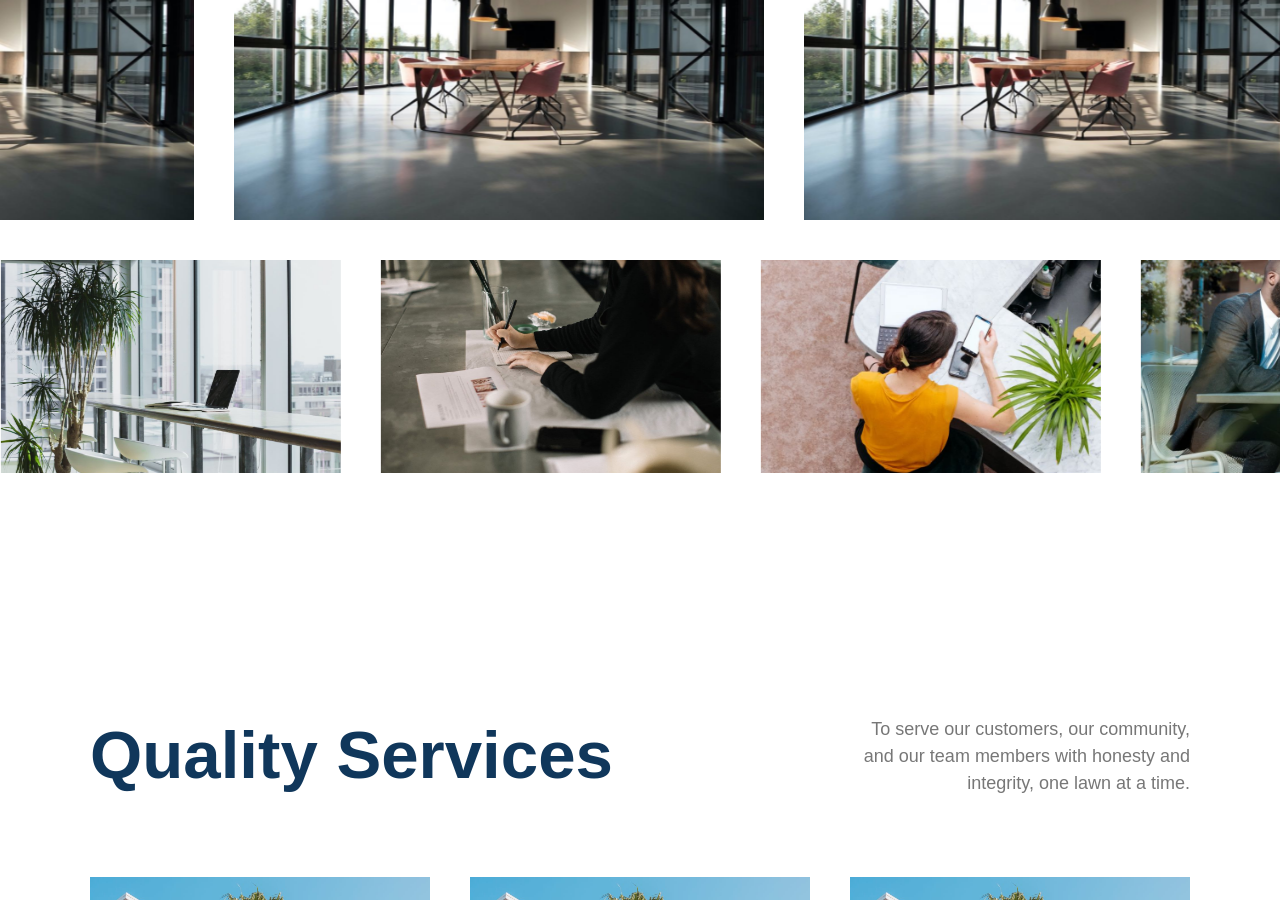
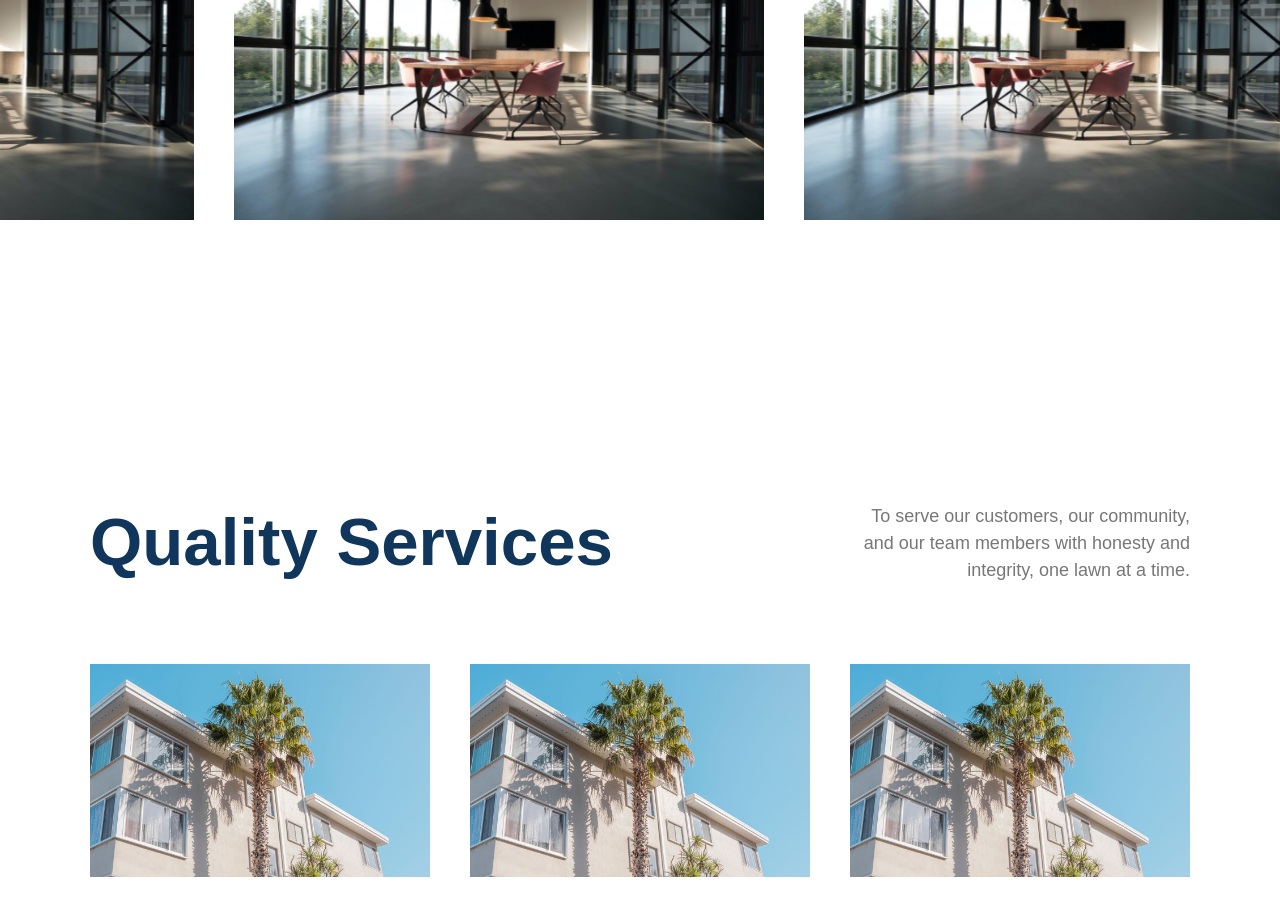
Before and after one commit to aitshuber/-allaroundlawncc, a Jekyll site: the page built from _pages/index.html, in a window 1280 px wide and 900 px high, scrolled down 2087 px. Built offline with Jekyll 4.4.1, drawn with Linux system fonts in a browser that asks for light colours; nearby versions of some CDN libraries; some web fonts are replaced.

Commit message:
Updated '_pages/index.html' via CloudCannon

```diff
--- a/_pages/index.html
+++ b/_pages/index.html
@@ -1,12 +1,18 @@
 ---
 title: Lawn Service & Maintenance | Lafayette, LA | All Around Lawn Service
-description: All Around Lawn Service offers a variety of landscape services for all of Lafayette area, call for a free estimate!
-keywords: Scott, LA, Louisiana, lawn maintenance, landscape, hydro-seeding, holiday décor, landscaping, lawn care, horticultural services, hydro-mulching, pressure wash, lawn aeration, fertilization, weed control, holiday decorating, event decorating, residential, commercial, Broussard, Lafayette, South Louisiana, lawn service, Youngsville, Breaux Bridge, weedeating,
+description: >-
+  All Around Lawn Service offers a variety of landscape services for all of
+  Lafayette area, call for a free estimate!
+keywords: >-
+  Scott, LA, Louisiana, lawn maintenance, landscape, hydro-seeding, holiday
+  décor, landscaping, lawn care, horticultural services, hydro-mulching,
+  pressure wash, lawn aeration, fertilization, weed control, holiday decorating,
+  event decorating, residential, commercial, Broussard, Lafayette, South
+  Louisiana, lawn service, Youngsville, Breaux Bridge, weedeating,
 layout: default
-permalink: "/"
+permalink: /
 ---
-
-  <!-- header -->
+<!-- header -->
   <section class="overflow-hidden bg-black" data-aos="fade-in">
     <div class="d-flex flex-column py-20 container foreground min-vh-100">
       <div class="row align-items-center justify-content-center justify-content-lg-between my-auto">
@@ -30,57 +36,58 @@
             <div class="card-body bg-white">
               <form method="post" action="/success" class="row g-2">
                 <div class="col-md-12"><h4 class="editable">Request a Quote</h4>
-                <p class="editable"> Get In Touch With Us or give us a call <a href="tel:337-332-5298" class="phone fw-bold">337-332-5298</a></p>
+                <p class="editable">
+                  Get In Touch With Us or give us a call <a class="phone fw-bold" href="tel:337-332-5298">337-332-5298</a>
+                </p>
               </div>
                 <div class="col-lg-6">
                   <div class="form-floating">
-                    <input type="text" class="form-control" id="floatingInput-1" placeholder="Your Name" name="name" required>
+                    <input type="text" class="form-control" id="floatingInput-1" placeholder="Your Name" name="name" required />
                     <label for="floatingInput-1" name="Name">Your Name</label>
                   </div>
                 </div>
                 <div class="col-lg-6">
                   <div class="form-floating">
-                    <input type="text" class="form-control" id="floatingInput-1" placeholder="Phone Number" name="number" required>
+                    <input type="text" class="form-control" id="floatingInput-1" placeholder="Phone Number" name="number" required />
                     <label for="floatingInput-1" name="Name">Your Number</label>
                   </div>
                 </div>
                 <div class="col-lg-6">
                   <div class="form-floating">
-                    <input type="text" class="form-control" id="floatingInput-2" placeholder="Your Address" name="Address">
+                    <input type="text" class="form-control" id="floatingInput-2" placeholder="Your Address" name="Address" />
                     <label for="floatingInput-2">Your Address</label>
                   </div>
                 </div>
                 <div class="col-lg-6">
                   <div class="form-floating">
-                    <input type="text" class="form-control" id="floatingInput-2" placeholder="Acreage" name="Acreage">
+                    <input type="text" class="form-control" id="floatingInput-2" placeholder="Acreage" name="Acreage" />
                     <label for="floatingInput-2">Estimated Acreage</label>
                   </div>
                 </div>
                 <div class="col-lg-12">
                   <div class="form-floating">
-                    <input type="email" class="form-control" id="floatingInput-3" placeholder="name@example.com" name="email" required>
+                    <input type="email" class="form-control" id="floatingInput-3" placeholder="name@example.com" name="email" required />
                     <label for="floatingInput-3">Email address</label>
                   </div>
                 </div>
                 <div class="col-lg-12">
                   <div class="form-floating">
-                    <input type="text" class="form-control" id="floatingInput-2" placeholder="How did you hear about us" name="how they heard">
+                    <input type="text" class="form-control" id="floatingInput-2" placeholder="How did you hear about us" name="how they heard" />
                     <label for="floatingInput-2">How did you hear about us</label>
                   </div>
                 </div>
 
                 <div class="col-md-12">
                   <div class="form-floating">
-                    <textarea class="form-control" placeholder="Leave a comment here" id="floatingTextarea2"
-                      style="height: 100px"name="message"></textarea>
+                    <textarea class="form-control" placeholder="Leave a comment here" id="floatingTextarea2" style="height: 100px" name="message"></textarea>
                     <label for="floatingTextarea2">Message</label>
                   </div>
                 </div>
-                <input type="hidden" name="inbox_key" value="all-around-contact">
-                <input type="hidden" name="_to" value="carlos@oaccoladesit.com">
-                <input type="text" name="_gotcha" style="display: none;">
+                <input type="hidden" name="inbox_key" value="all-around-contact" />
+                <input type="hidden" name="_to" value="carlos@oaccoladesit.com" />
+                <input type="text" name="_gotcha" style="display: none;" />
                 <div class="d-grid">
-                  <input class="btn btn-green btn-lg" type="submit" value="Get In Touch">
+                  <input class="btn btn-green btn-lg" type="submit" value="Get In Touch" />
                 </div>
 
               </form>
@@ -89,8 +96,7 @@
         </div>
       </div>
     </div>
-    <figure class="background background-overlay" style="background-image: url('./assets/images/lafayette-lawn-services.png');background-position:bottom"
-      data-top-top="transform: scale(1);" data-top-bottom="transform: scale(1.1);"></figure>
+    <figure class="background background-overlay" style="background-image: url('./assets/images/lafayette-lawn-services.png');background-position:bottom" data-top-top="transform: scale(1);" data-top-bottom="transform: scale(1.1);"></figure>
   </section>
 
 
@@ -99,7 +105,7 @@
    <div class="container">
      <div class="row justify-content-center mb-10">
        <div class="col-lg-12 text-center">
-         <h2 class="fw-bold">All Around Lawn Service, Inc. is licensed & insured <br/> <span class="fw-light fs-4">serving Acadiana’s commercial and residential lawn care needs since 2008.</span></h2>
+         <h2 class="fw-bold editable">All Around Lawn Service, Inc. is licensed & insured <br /> <span class="fw-light fs-4">serving Acadiana’s commercial and residential lawn care needs since 2008.</span></h2>
        </div>
      </div>
      <div class="row g-3 g-xl-5">
@@ -109,8 +115,8 @@
              <i class="bi bi-house fs-2 text-green"></i>
            </div>
            <div class="card-footer">
-             <h3 class="fs-5 fw-bold">Residential</h3>
-             <p class="text-primary">Servicing Lafayette and surrounding areas.
+             <h3 class="fs-5 fw-bold editable">Residential</h3>
+             <p class="text-primary editable">Servicing Lafayette and surrounding areas.
                For all residential and service needs, please contact us or request a quote.</p>
            </div>
          </div>
@@ -121,8 +127,8 @@
              <i class="bi bi-building fs-2 text-green"></i>
            </div>
            <div class="card-footer">
-             <h3 class="fs-5 fw-bold">Commercial</h3>
-             <p class="text-primary">Servicing Lafayette and surrounding areas.
+             <h3 class="fs-5 fw-bold editable">Commercial</h3>
+             <p class="text-primary editable">Servicing Lafayette and surrounding areas.
                For all commercial and service needs, please contact us or request a quote.</p>
            </div>
          </div>
@@ -133,8 +139,8 @@
              <i class="bi bi-tree-fill fs-2 text-green"></i>
            </div>
            <div class="card-footer">
-             <h3 class="fs-5 fw-bold">Maintenance</h3>
-             <p class="text-primary">Lawn maintenance includes: mowing, weed trimming, edging, blowing, pesticide maintenance of weeds and bugs, weed and feed. We also do flower bed maintenance, washing houses and buildings, and general clean ups.</p>
+             <h3 class="fs-5 fw-bold editable">Maintenance</h3>
+             <p class="text-primary editable">Lawn maintenance includes: mowing, weed trimming, edging, blowing, pesticide maintenance of weeds and bugs, weed and feed. We also do flower bed maintenance, washing houses and buildings, and general clean ups.</p>
            </div>
          </div>
        </div>
@@ -146,68 +152,16 @@
 <!-- gallery -->
   <section class="overflow-hidden" data-aos="fade-left" id="gallery">
     <div class="container gallery-1">
-      <div class="row flex-nowrap align-items-end g-2 g-xl-5 mb-2 mb-xl-5" data-bottom-top="transform: translateX(-25%)"
-        data-top-bottom="transform: translateX(-40%)">
+      <div class="row flex-nowrap align-items-end g-2 g-xl-5 mb-2 mb-xl-5" data-bottom-top="transform: translateX(-25%)" data-top-bottom="transform: translateX(-40%)">
         {% for item in site.data.gallery %}
         <div class="col-6">
-          <figure class="media equal equal-16-10 media-image"
-            data-bp='{"imgSrc": "{{item.image}}" , "parentGalleryClass": "gallery-1" }' >
-            <span  style="background-image: url('{{item.image}}')">
+          <figure class="media equal equal-16-10 media-image" data-bp='{"imgSrc": "{{item.image}}" , "parentGalleryClass": "gallery-1" }'>
+            <span style="background-image: url('{{item.image}}')">
             </span>
           </figure>
         </div>
         {% endfor %}
-        <div class="col-6">
-          <figure class="media equal equal-16-10 media-image"
-            data-bp='{"imgSrc": "./assets/images/coworking-2.jpg" , "parentGalleryClass": "gallery-1" }' >
-            <span  style="background-image: url('./assets/images/coworking-2.jpg')">
-            </span>
-          </figure>        </div>
-        <div class="col-6">
-          <figure class="media equal equal-16-10 media-image"
-            data-bp='{"imgSrc": "./assets/images/coworking-3.jpg" , "parentGalleryClass": "gallery-1" }' >
-            <span  style="background-image: url('./assets/images/coworking-3.jpg')">
-            </span>
-          </figure>        </div>
-        <div class="col-6">
-          <figure class="media equal equal-16-10 media-image"
-            data-bp='{"imgSrc": "./assets/images/coworking-4.jpg" , "parentGalleryClass": "gallery-1" }' >
-            <span  style="background-image: url('./assets/images/coworking-4.jpg')">
-            </span>
-          </figure>        </div>
-      </div>
-      <div class="row flex-nowrap align-items-start g-2 g-xl-5" data-bottom-top="transform: translateX(-50%)"
-        data-top-bottom="transform: translateX(-35%)">
-        <div class="col-4">
-          <figure class="media equal equal-16-10 media-image"
-            data-bp='{"imgSrc": "./assets/images/coworking-4.jpg" , "parentGalleryClass": "gallery-1" }' >
-            <span  style="background-image: url('./assets/images/coworking-4.jpg')">
-            </span>
-          </figure>        </div>
-        <div class="col-4">
-          <figure class="media equal equal-16-10 media-image"
-            data-bp='{"imgSrc": "./assets/images/coworking-5.jpg" , "parentGalleryClass": "gallery-1" }' >
-            <span  style="background-image: url('./assets/images/coworking-5.jpg')">
-            </span>
-          </figure>        </div>
-        <div class="col-4">
-          <figure class="media equal equal-16-10 media-image"
-            data-bp='{"imgSrc": "./assets/images/coworking-6.jpg" , "parentGalleryClass": "gallery-1" }' >
-            <span  style="background-image: url('./assets/images/coworking-6.jpg')">
-            </span>
-          </figure>        </div>
-        <div class="col-4">
-          <figure class="media equal equal-16-10 media-image"
-            data-bp='{"imgSrc": "./assets/images/coworking-7.jpg" , "parentGalleryClass": "gallery-1" }' >
-            <span  style="background-image: url('./assets/images/coworking-7.jpg')">
-            </span>
-          </figure>        </div>
-        <div class="col-4">
-          <figure class="media equal equal-16-10 media-image"
-            data-bp='{"imgSrc": "./assets/images/coworking-8.jpg" , "parentGalleryClass": "gallery-1" }' >
-            <span  style="background-image: url('./assets/images/coworking-8.jpg')">
-            </span>
-          </figure>        </div>
+
       </div>
     </div>
   </section>
@@ -217,10 +171,10 @@
     <div class="container mt-5 mt-xl-10">
       <div class="row mb-10 g-3 g-xl-5 align-items-end">
         <div class="col-lg-8">
-          <h1 class="display-1 fw-bold text-primary">Quality Services</h1>
+          <h1 class="display-1 fw-bold text-primary editable">Quality Services</h1>
         </div>
         <div class="col-lg-4 text-lg-end">
-          <p class="fs-lg text-muted">To serve our customers, our community, and our team members
+          <p class="fs-lg text-muted editable">To serve our customers, our community, and our team members
             with honesty and integrity, one lawn at a time.</p>
         </div>
       </div>
@@ -287,16 +240,13 @@
     <div class="container level-3">
       <div class="row">
         <div class="col-lg-8 col-xl-6 inverted text-center text-lg-start">
-          <h2 class="h1 mb-0 fw-bold">Voted #1 In 2013, 2014, 2015, And 2016 With Local Love Us!</h2>
-          <p class="lead text-secondary my-4">Locals Love us is your trusted guide to local favorites</p>
-          <a href="https://localsloveus.com/lafayette/winner/12954/" class="btn btn-outline-white btn-lg btn-with-icon rounded-pill">Locals Love Us <i
-              class="bi bi-arrow-right"></i></a>
+          <h2 class="h1 mb-0 fw-bold editable">Voted #1 In 2013, 2014, 2015, And 2016 With Local Love Us!</h2>
+          <p class="lead text-secondary my-4 editable">Locals Love us is your trusted guide to local favorites</p>
+          <a href="https://localsloveus.com/lafayette/winner/12954/" class="btn btn-outline-white btn-lg btn-with-icon rounded-pill editable">Locals Love Us <i class="bi bi-arrow-right"></i></a>
         </div>
       </div>
     </div>
-    <figure class="background background-gradient-horizontal background-parallax"
-      style="background-image: url('./assets/images/AALS-image01.jpg')" data-bottom-top="transform: translateY(0%);"
-      data-top-bottom="transform: translateY(20%);">
+    <figure class="background background-gradient-horizontal background-parallax" style="background-image: url('./assets/images/AALS-image01.jpg')" data-bottom-top="transform: translateY(0%);" data-top-bottom="transform: translateY(20%);">
     </figure>
   </section>
 
@@ -305,11 +255,10 @@
   <section class="py-15" id="companies">
     <div class="container">
       <div class="carousel carousel-align text-center">
-        <div
-          data-carousel='{"gutter": 48, "loop": false, "nav": false, "controls": false, "responsive": {"0": {"items": 2}, "768": {"items": 4}, "1200": {"items": 5}}}'>
+        <div data-carousel='{"gutter": 48, "loop": false, "nav": false, "controls": false, "responsive": {"0": {"items": 2}, "768": {"items": 4}, "1200": {"items": 5}}}'>
           {% for item in site.data.companies %}
           <div>
-            <img src="{{item.image}}" alt="{{item.name}}" class="logo">
+            <img src="{{item.image}}" alt="{{item.name}}" class="logo" />
           </div>
           {% endfor %}
 
```
Also changed, not shown: other parts of _pages/index.html (+1 -2 lines).
